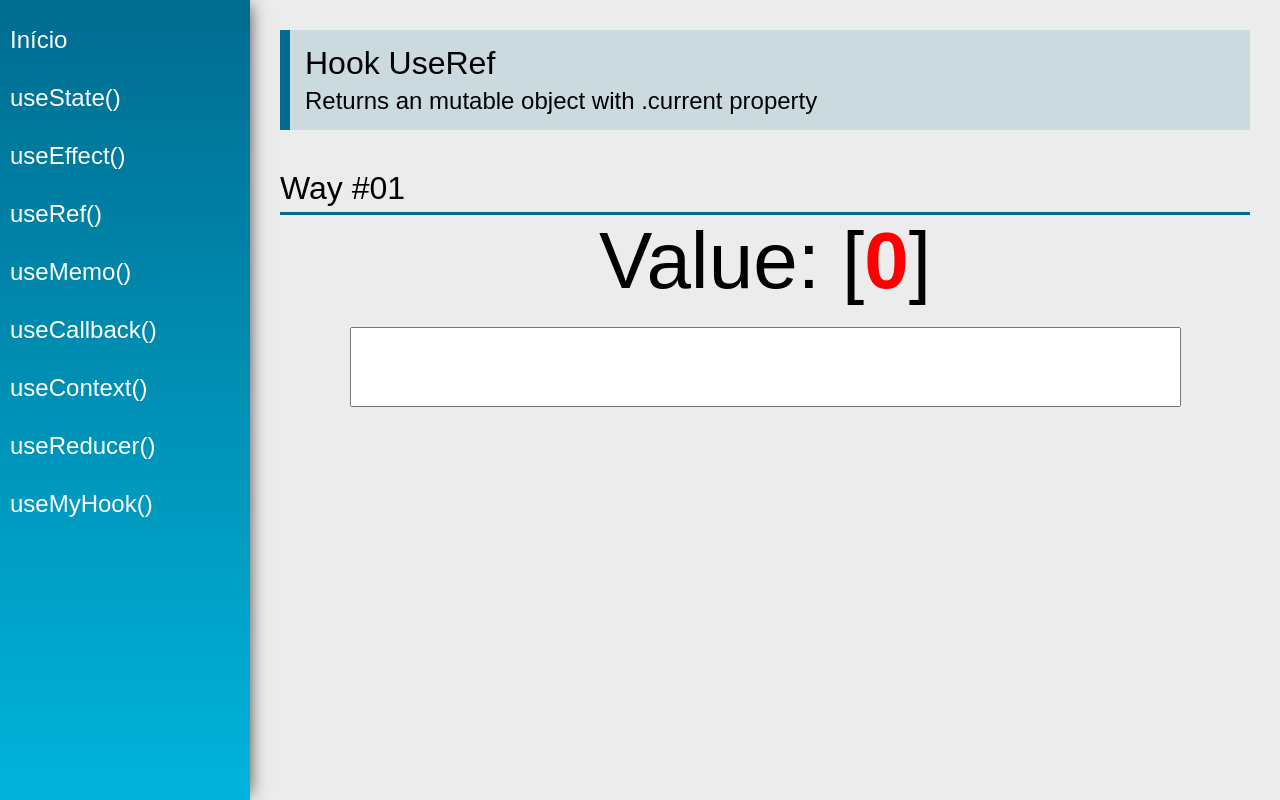
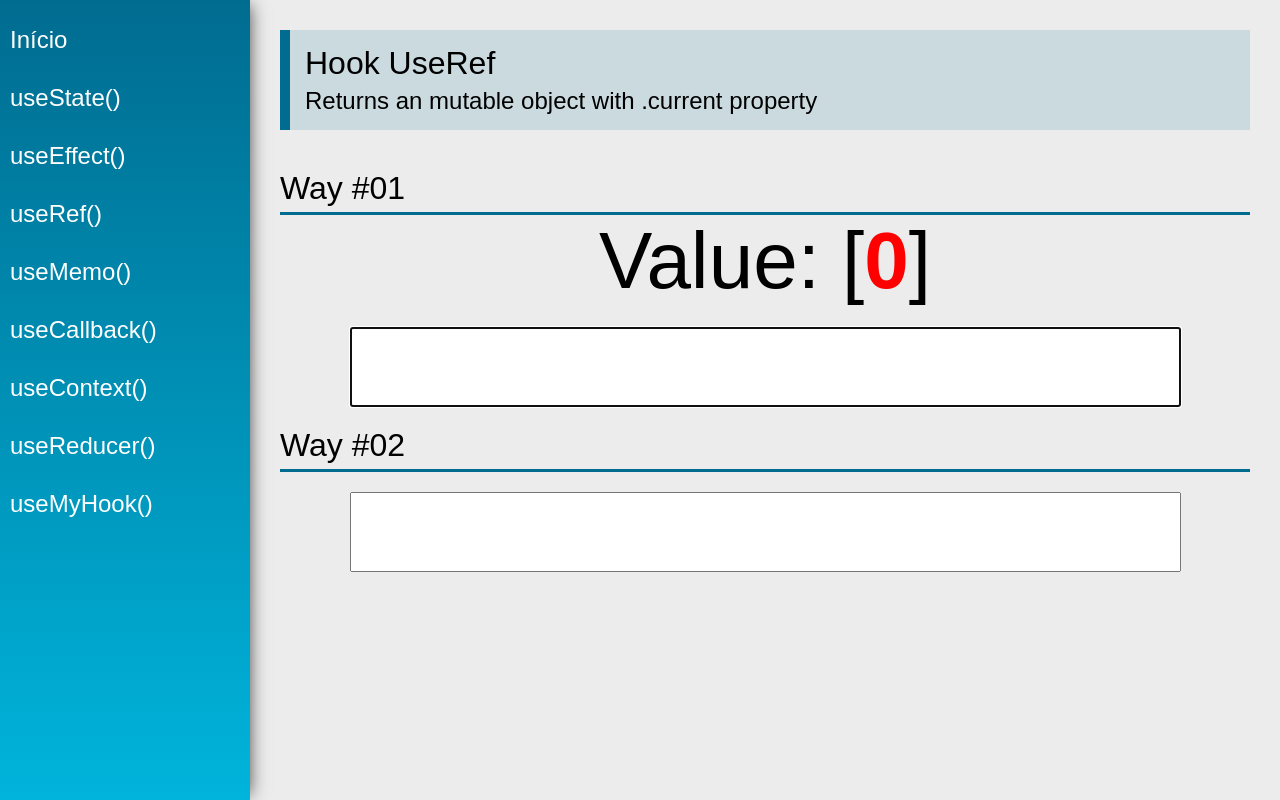
Before and after one commit to italopires/react_hook_practice, a React (Create React App) app: page /useRef in a window 1280 px wide. Built offline with nearby package versions, Linux system fonts and the light colour scheme.

Commit message:
Adding feature to read value from both value1 and value2 and concatenate and alternating each character from both values

```diff
--- a/src/views/examples/UseRef.jsx
+++ b/src/views/examples/UseRef.jsx
@@ -2,9 +2,25 @@ import React, { useEffect, useRef, useState } from 'react'
 import PageTitle from '../../components/layout/PageTitle'
 import SectionTitle from '../../components/layout/SectionTitle'
 
+const merge = (s1, s2) => {
+	// var value = '';
+	// for (var i = 0; i < s1; i++) {
+	// 	value += (s1[i] || '')+(s2[i] || '');
+	// }
+	// return value;
+
+	return [...s1].map((e, i) => `${e}${s2[i] || ''}`).join("")
+}
+
 const UseRef = (props) => {
   	const [value1, setValue1] = useState("");
+  	const [value2, setValue2] = useState("");
+
 	const count = useRef(0);
+	const myInput1 = useRef(null);
+	const myInput2 = useRef(null);
+
+	console.log(myInput1.current);
 
 	// When every rendering happen, it will increment
 	// useRef wont trigger any rendering of this component when its useRef variable change
@@ -13,7 +29,13 @@ const UseRef = (props) => {
 	// When value1 change
 	useEffect(() => {
 		count.current = count.current + 1;
+		myInput2.current.focus();
 	}, [value1])
+
+	useEffect(() => {
+		count.current = count.current + 1;
+		myInput1.current.focus();
+	}, [value2])
 
     return (
         <div className="UseRef">
@@ -31,8 +53,17 @@ const UseRef = (props) => {
 					<span className="text">]</span>
 				</div>
               <input type="text" className="input"
+			  	ref={myInput1}
                 value={value1} onChange={(event) => setValue1(event.target.value)} />
             </div>
+
+			<SectionTitle title="Way #02" />
+			<div className="center">
+				<input type="text" className="input"
+					ref={myInput2}
+					value={value2} onChange={(e) => {setValue2(e.target.value)}} />
+				<span className="text red">{merge(value1, value2)}</span>
+			</div>
         </div>
     )
 }
```
